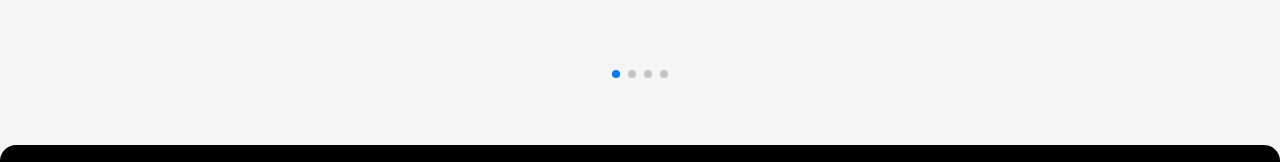
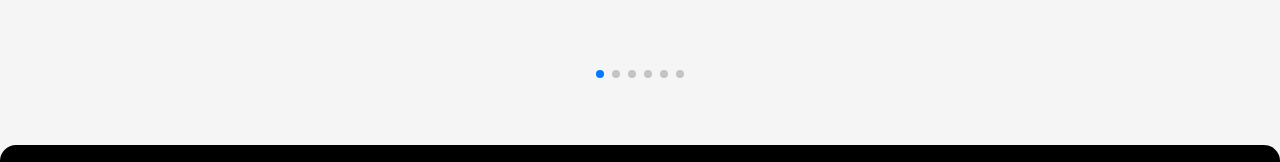
Before and after one commit to Kaydev-cmd/shop-co-web-app, a Next.js app: page /product in a window 1280 px wide. Shown: the part 3382-3544 px from the top of the page. Built offline with nearby package versions, Linux system fonts and the light colour scheme.

Commit message:
feat: add rating property to product data for use in ProductCard components

```diff
--- a/constants/index.ts
+++ b/constants/index.ts
@@ -65,24 +65,28 @@ export const NEW_ARRIVALS = [
     alt: "T-shirt with Tape Details",
     itemName: "T-shirt with Tape Details",
     price: "$120",
+    rating: "4.5",
   },
   {
     image: "/assets/images/products/jeans.png",
     alt: "Skinny Fit Jeans",
     itemName: "Skinny Fit Jeans",
     price: "$240",
+    rating: "4.5",
   },
   {
     image: "/assets/images/products/checkered_shirt.png",
     alt: "Checkered Shirt",
     itemName: "Checkered Shirt",
     price: "$180",
+    rating: "4.5",
   },
   {
     image: "/assets/images/products/sleeve_striped_shirt.png",
     alt: "Checkered Shirt",
     itemName: "Sleeve Striped T-Shirt",
     price: "$130",
+    rating: "4.5",
   },
 ];
 
@@ -92,24 +96,42 @@ export const TOP_SELLING = [
     alt: "Vertical Stripped Shirt",
     itemName: "Vertical Stripped Shirt",
     price: "$212",
+    rating: "4.5",
   },
   {
     image: "/assets/images/products/courage_graphic.png",
     alt: "Courage Graphic T-shirt",
     itemName: "Courage Graphic T-shirt",
     price: "$145",
+    rating: "4.5",
   },
   {
     image: "/assets/images/products/loose_fit.png",
     alt: "Loose Fit Bermuda Short",
     itemName: "Loose Fit Bermuda Short",
     price: "$80",
+    rating: "4.5",
   },
   {
     image: "/assets/images/products/faded_skinny.png",
     alt: "Faded Skinny Jeans",
     itemName: "Faded Skinny Jeans",
     price: "$210",
+    rating: "4.5",
+  },
+  {
+    image: "/assets/images/products/vertical_stripped.png",
+    alt: "Vertical Stripped Shirt",
+    itemName: "Vertical Stripped Shirt",
+    price: "$212",
+    rating: "4.5",
+  },
+  {
+    image: "/assets/images/products/courage_graphic.png",
+    alt: "Courage Graphic T-shirt",
+    itemName: "Courage Graphic T-shirt",
+    price: "$145",
+    rating: "4.5",
   },
 ];
 
```
